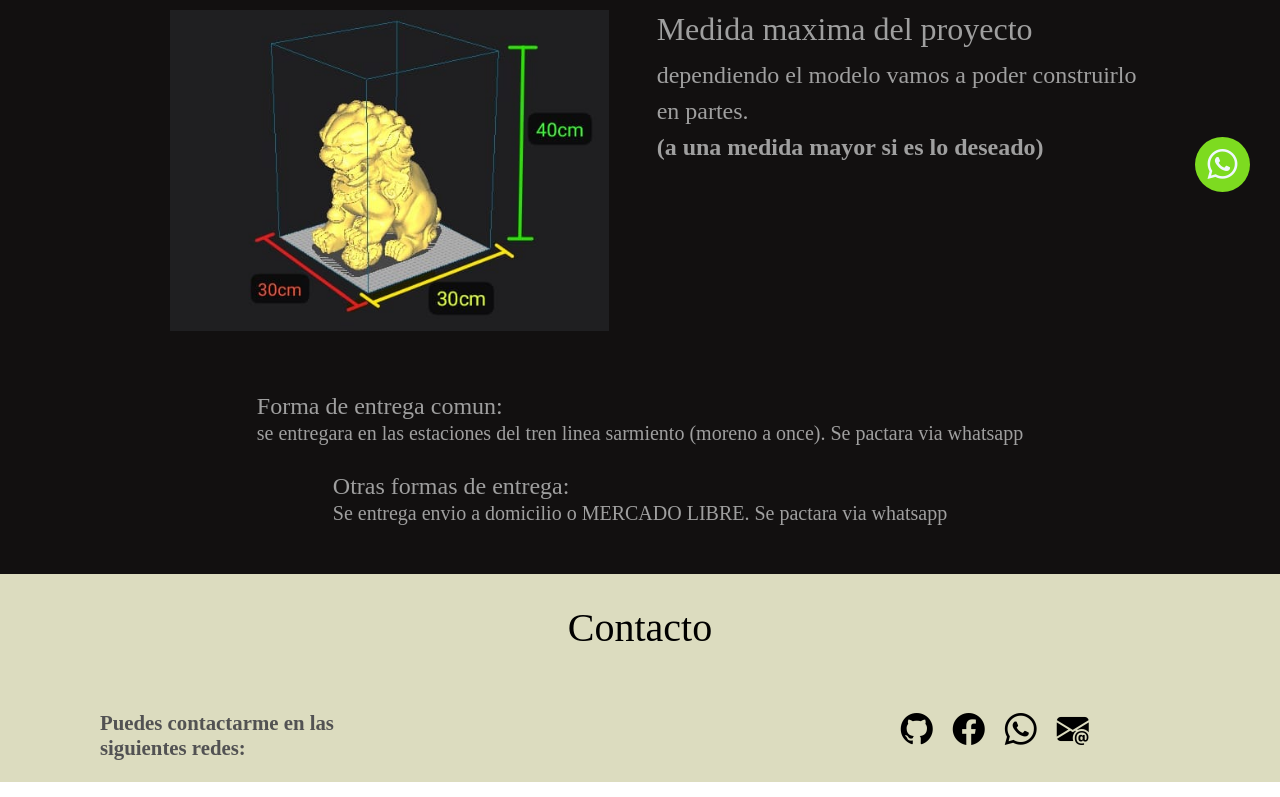
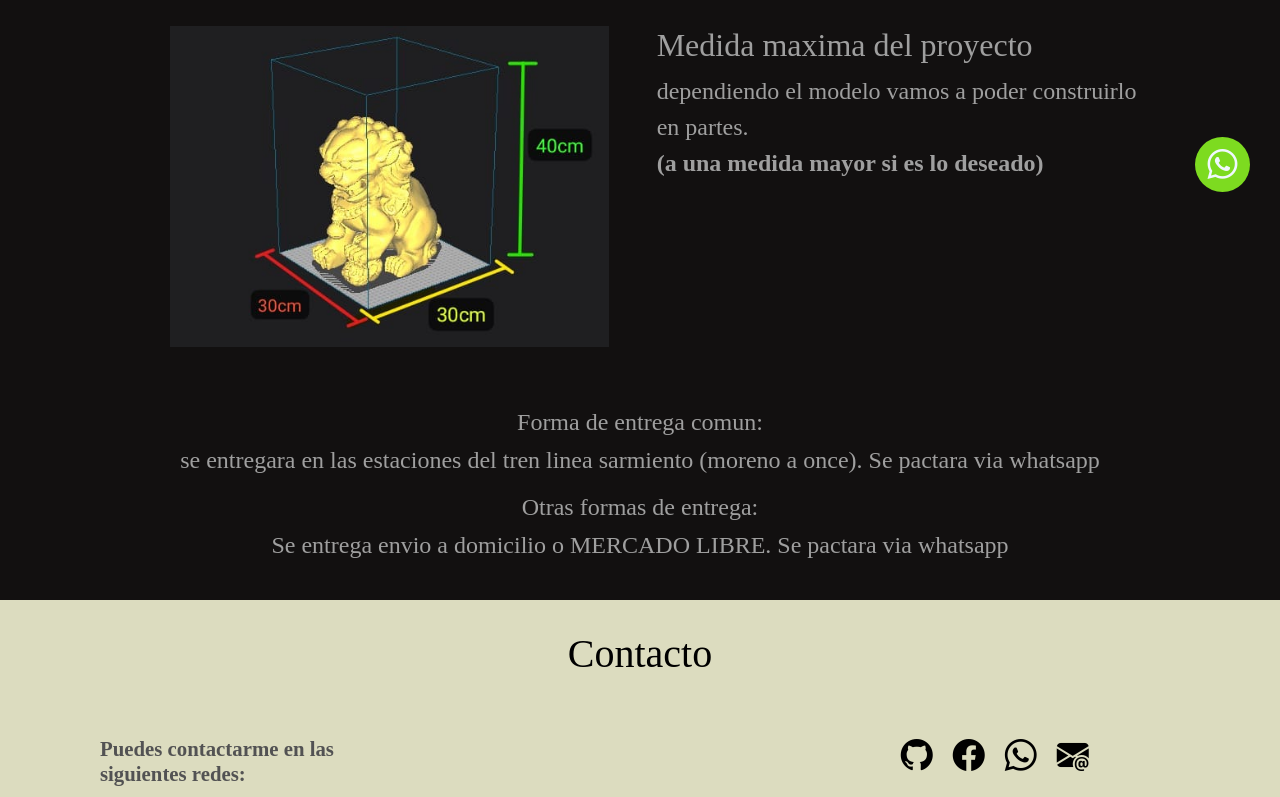
Before and after one commit to mauro-ezequiel/black-wolf, a React (Vite) app: page /order in a window 1280 px wide. Shown: the part 578-1375 px from the top of the page. Built offline with nearby package versions, Linux system fonts and the light colour scheme.

Commit message:
add modifications

```diff
--- a/src/components/pedido.jsx
+++ b/src/components/pedido.jsx
@@ -83,20 +83,16 @@ export const Order = () => {
         </div>
       </div>
       <div className="container">
-        <h4 className="txt">
-          Forma de entrega comun:
-          <h5>
-            se entregara en las estaciones del tren linea sarmiento (moreno a
-            once). Se pactara via whatsapp
-          </h5>
-        </h4>
-        <h4 className="txt">
-          Otras formas de entrega:
-          <h5>
-            Se entrega envio a domicilio o MERCADO LIBRE. Se pactara via
-            whatsapp
-          </h5>
-        </h4>
+        <h4 className="txt">Forma de entrega comun:</h4>
+        <h5 className="ph">
+          se entregara en las estaciones del tren linea sarmiento (moreno a
+          once). Se pactara via whatsapp
+        </h5>
+
+        <h4 className="txt">Otras formas de entrega: </h4>
+        <h5 className="ph">
+          Se entrega envio a domicilio o MERCADO LIBRE. Se pactara via whatsapp
+        </h5>
       </div>
 
       <Bottom />
--- a/src/style/order.css
+++ b/src/style/order.css
@@ -1,5 +1,7 @@
 .list {
   list-style-type: none;
+  padding: 1em;
+  margin: 0 2.5em;
 }
 
 .txt {
```
